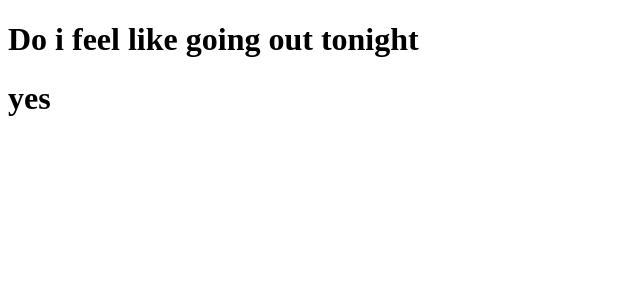
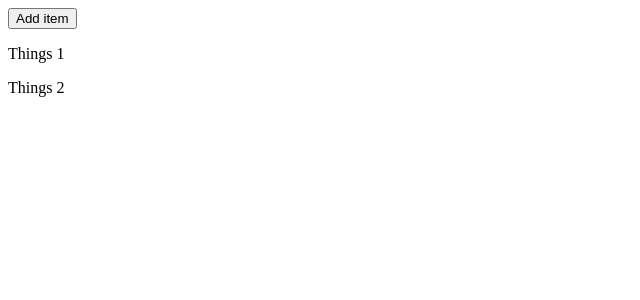
Before and after one commit to KingWahid/Learn-react-basic, a React (Vite) app: page / in a window 1280 px wide. Shown: the top 300 px of the page, without its empty margins (0-640 px from the left). Built offline with nearby package versions, Linux system fonts and the light colour scheme.

Commit message:
Adding simple array program with spread operator and displaying on screen using state

```diff
--- a/src/App.jsx
+++ b/src/App.jsx
@@ -0,0 +1,16 @@
+import React from 'react'
+import Question from './BasicPraktik/Question'
+import Counter from './BasicPraktik/Counter'
+import StateArray from './BasicPraktik/StateArray'
+
+const App = () => {
+  return (
+    <div>
+        {/* <Counter/>
+        <Question/> */}
+        <StateArray />
+    </div>
+  )
+}
+
+export default App
--- /dev/null
+++ b/src/BasicPraktik/StateArray.jsx
@@ -0,0 +1,20 @@
+import React, { useState } from 'react'
+
+const StateArray = () => {
+  const [thingsArray, setThingsArray] = useState(["Things 1", "Things 2"]);
+  function addItem () {
+    setThingsArray(prevState => {
+      return [...prevState, `Things ${prevState.length + 1}`];
+    })
+  }
+  const arrayElements = thingsArray.map(thing => <p key={thing}>{thing}</p>)
+
+  return (
+    <div>
+        <button onClick={addItem}>Add item</button>
+        {arrayElements}
+    </div>
+  )
+}
+
+export default StateArray
--- a/src/main.jsx
+++ b/src/main.jsx
@@ -1,11 +1,11 @@
 import React from 'react'
 import ReactDOM from 'react-dom/client'
 import './index.css'
-import Question from './Question.jsx'
+import App from './App'
 
 
 ReactDOM.createRoot(document.getElementById('root')).render(
   <React.StrictMode>
-    <Question />
+    <App />
   </React.StrictMode>,
 )
```
Also changed, not shown: public/profile_image.png (added), src/BasicPraktik/Counter.jsx (renamed from src/Counter.jsx), src/BasicPraktik/Question.jsx (renamed from src/Question.jsx).
